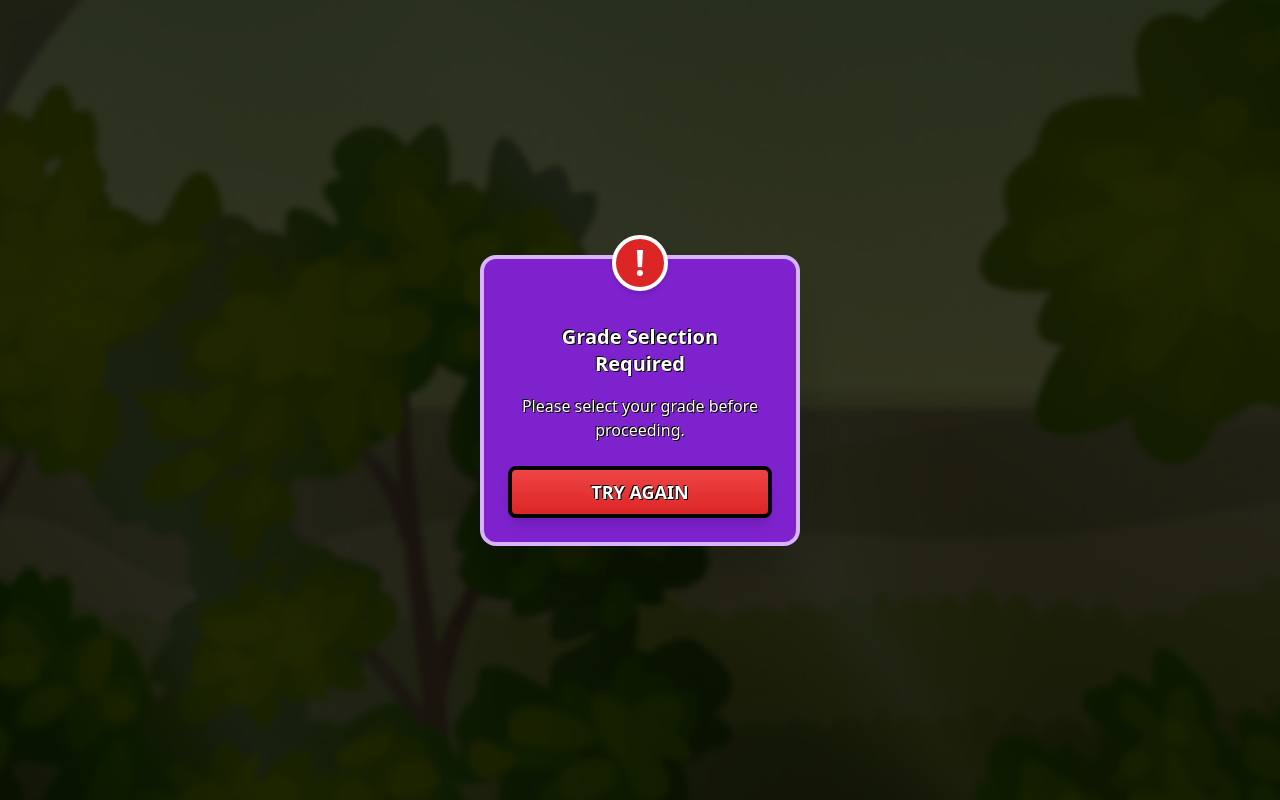
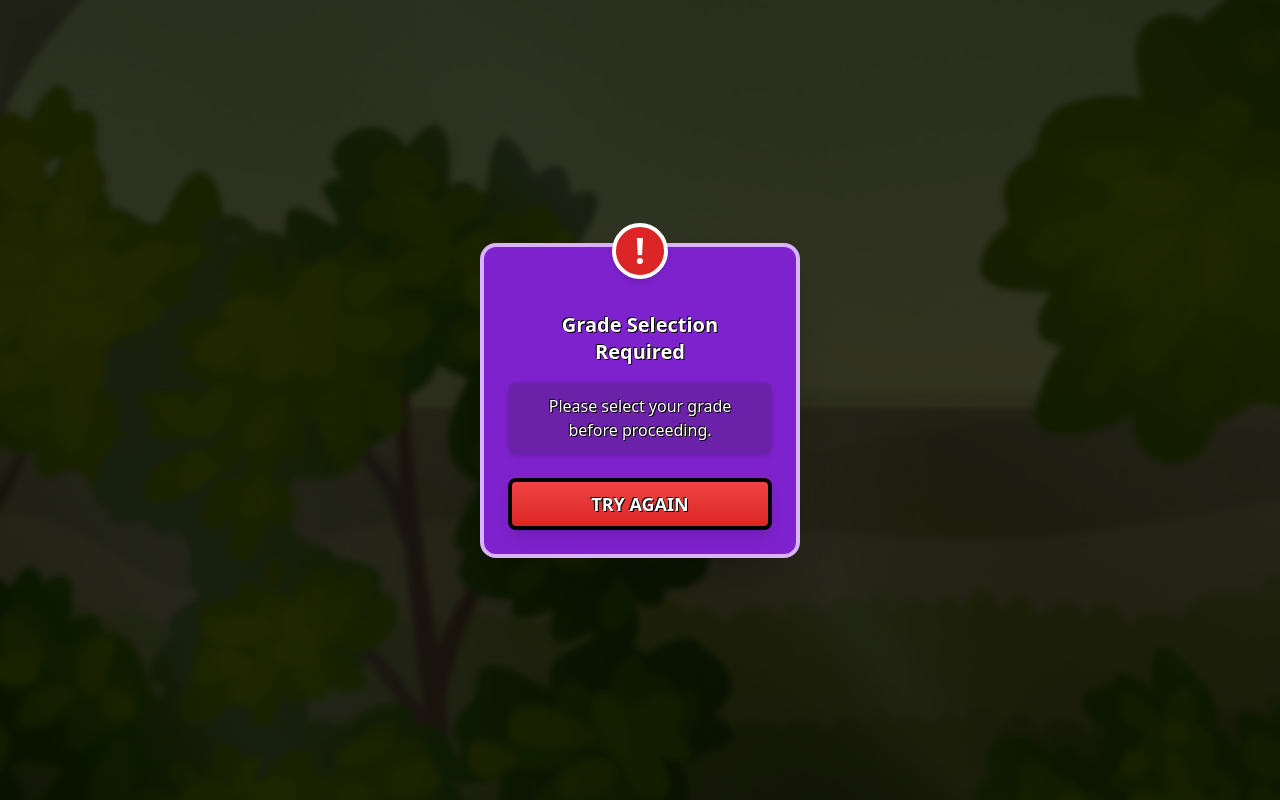
Before and after one commit to Sanduni4822/Gamification-Quiz-Web-site, a React (Vite) app: page /grade-selection in a window 1280 px wide. Built offline with nearby package versions, Linux system fonts and the light colour scheme.

Commit message:
Added background box behind the Please select your grade before proceeding message

```diff
--- a/src/pages/GradeSelection/GradeSelectionPage.jsx
+++ b/src/pages/GradeSelection/GradeSelectionPage.jsx
@@ -20,15 +20,17 @@ export default function GradeSelectionPage({ onClose }) {
           Grade Selection <br /> Required
         </h2>
 
-        {/* Message */}
+        {/* Message with Background */}
+        <div className="bg-purple-800 rounded-lg py-3 px-4 mb-6 shadow-md">
           <p
-          className="text-white mb-6"
+            className="text-white"
             style={{
               textShadow: "1px 1px 0 black, -1px -1px 0 black",
             }}
           >
             Please select your grade before proceeding.
           </p>
+        </div>
 
         {/* Try Again Button */}
         <button
```
Lines whose indentation alone changed are shown as unchanged.
